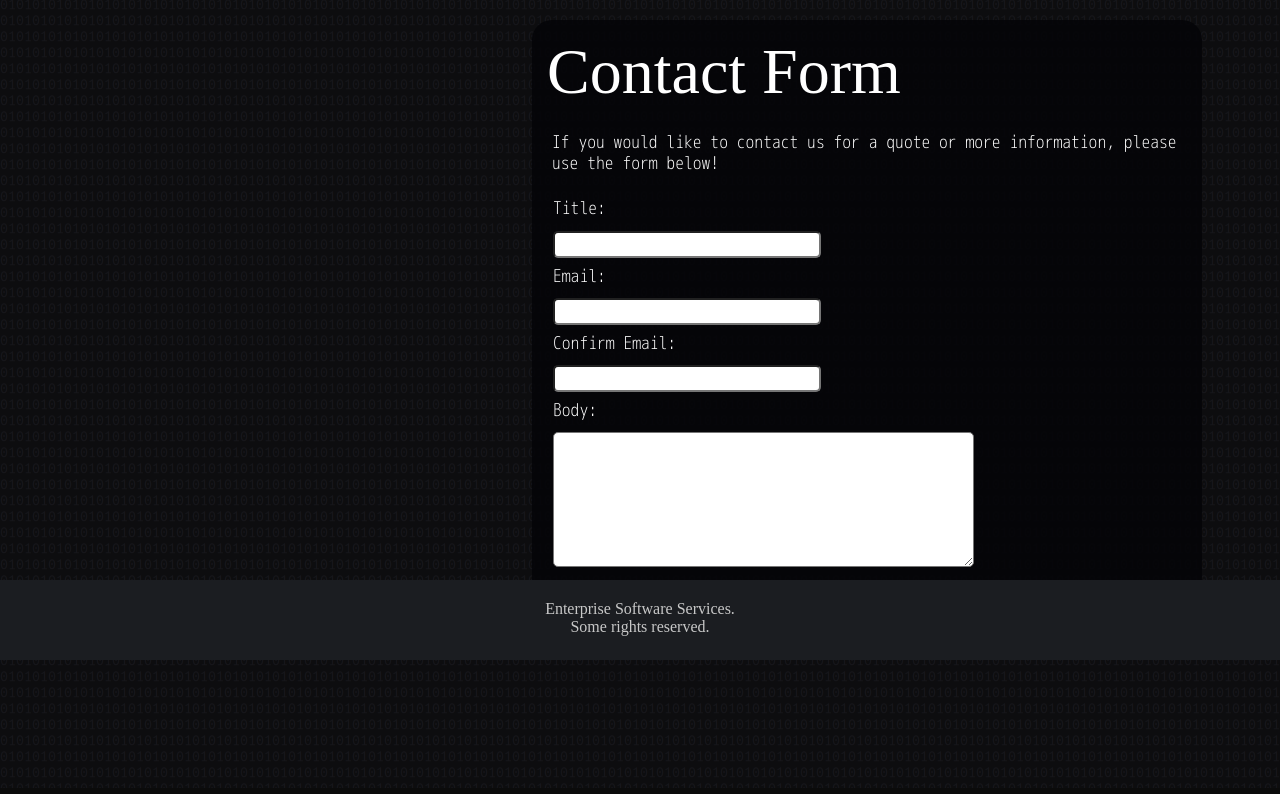
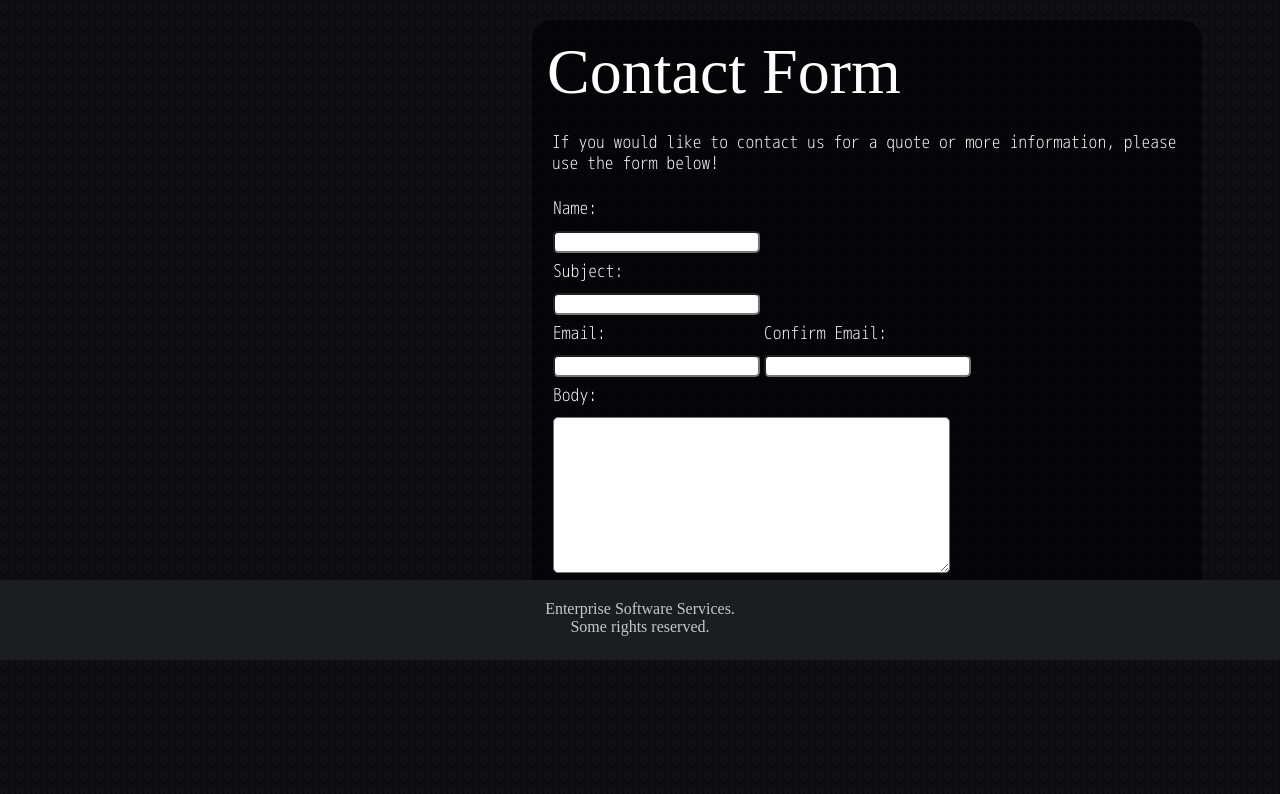
Before and after one commit to EnterpriseSoftwareServices/ESS-website, a Django app: template ESS/templates/contact.html in a window 1280 px wide. Shown: the part 140-934 px from the top of the page. Run offline with Django 3.2, Linux system fonts and the light colour scheme; the template is opened without the code that fills it, so the values that code supplies are empty; some libraries are stand-ins or nearby versions; some web fonts are replaced.

Commit message:
Added some content. Tweaked frontend.

```diff
--- a/ESS/templates/base.html
+++ b/ESS/templates/base.html
@@ -6,8 +6,6 @@
     {% load staticfiles %}
     <script src="{% static 'js/jquery-3.1.1.min.js' %}"></script>
     <script src="{% static 'js/scripts.js' %}"></script>
-    <!--<script src="{% static 'js/bootstrap.min.js' %}"></script>
-    <script src="{% static 'js/settings.js' %}" type="text/javascript"></script>-->
     <link href="{% static 'css/main.css' %}" rel="stylesheet">
     <link href="{% static 'css/main-tiny.css' %}" media="(max-width:900px)" rel="stylesheet">
     <link href="{% static 'css/main-small.css' %}" media="(max-width:1095px) and (min-width:901px)" rel="stylesheet">
--- a/ESS/templates/contact.html
+++ b/ESS/templates/contact.html
@@ -11,28 +11,30 @@
     {% csrf_token %}
     <table>
       <tr>
-        <td>Title:</td>
+        <td>Name:</td>
       </tr>
       <tr>
-        <td><input type="text" id="title"></td>
+        <td><input type="text" id="name"></td>
+      </tr>
+      <tr>
+        <td>Subject:</td>
+      </tr>
+      <tr>
+        <td><input type="text" id="subject"></td>
       </tr>
       <tr>
         <td>Email:</td>
+        <td>Confirm Email:</td>
       </tr>
       <tr>
         <td><input type="text" id="email"></td>
-      </tr>
-      <tr>
-        <td>Confirm Email:</td>
-      </tr>
-      <tr>
         <td><input type="text" id="confirmEmail"></td>
       </tr>
       <tr>
         <td>Body:</td>
       </tr>
       <tr>
-        <td colspan="2"><textarea cols="50" rows="10" id="body"></textarea></td>
+        <td colspan="2"><textarea cols="47" rows="10" id="body"></textarea></td>
       </tr>
     </table>
     <div class="g-recaptcha" data-sitekey="{{recaptchaKey}}" data-callback="enableBtn"></div>
--- a/ESS/templates/navbar.html
+++ b/ESS/templates/navbar.html
@@ -1,14 +1,16 @@
 {% load staticfiles %}
 <div class="center">
   <div class="navbarTop">
+    <a href="/">
       <div id="logoSect">
         <div class="miniLogo">
           <img src="{% static 'img/logo.png' %}" class="logo">
         </div>
         <div class="textLogo">
-        <a href="/"><img src="{% static 'img/logo_text.png' %}" class="logo-text"></a>
+          <img src="{% static 'img/logo_text.png' %}" class="logo-text">
         </div>
       </div>
+    </a>
     <div id="navbar" class="navOptions">
       <div id="Services">
         Services
--- a/ESS/urls.py
+++ b/ESS/urls.py
@@ -19,7 +19,6 @@ from django.contrib import admin
 import views
 
 urlpatterns = [
-    #url(r'^supersecretadminpage$', admin.site.urls),
     url(r'^(?P<urlendpoint>.*)\/$', views.redirectWithoutSlash),
     url(r'^$', views.index),
 
--- a/static/css/main-large.css
+++ b/static/css/main-large.css
@@ -1,16 +1,17 @@
 html {
   overflow: scroll;
-    /*overflow-x: hidden;*/
 }
 
 @font-face {
   font-family: "Gilroy-bold";
   src: url('../fonts/Gilroy/gilroy-extrabold.otf');
 }
+
 @font-face {
   font-family: "Gilroy-light";
   src: url('../fonts/Gilroy/gilroy-light.otf');
 }
+
 @font-face {
   font-family: "Mplus-1m-light";
   src: url('../fonts/M-1m/mplus-1m-light.ttf');
@@ -28,13 +29,13 @@ body {
   margin-left: auto;
   margin-right: auto;
 }
+
 td {
   padding-top: 5px;
 }
 
 form input{
   margin-top: 3px;
-  font-size: 1em;
   line-height: 1.2em;
   border-radius: 5px;
 }
@@ -42,13 +43,11 @@ form input{
 form textarea {
   margin-top: 3px;
   font-size: 0.9em;
-  line-height: 1em;
   border-radius: 5px;
 }
 
 div.navItem {
   border-bottom: 3px solid rgba(192, 192, 192, 0);
-  /* ^- the important bit. RGB 192,192,192 is the same as #C0C0C0*/
 
   -webkit-transition: border 600ms ease;
   -moz-transition: border 600ms ease;
@@ -72,7 +71,6 @@ div.navItem:hover {
   border-radius: 20px;
   min-height: 10%;
   position: relative;
-  /*float: right;*/
   left: 40%;
   margin: 20px;
   margin-bottom: 160px;
@@ -88,7 +86,6 @@ div.navItem:hover {
   top: 0;
   left: 0;
 
-  font-size: 1em;
   margin-left: auto;
   margin-right: auto;
 }
@@ -127,12 +124,7 @@ div.navItem:hover {
   height: 120px;
   max-width: 100%;
   margin: 0px;
-
-  /*position: absolute;*/
   top: 0px;
-  /*right: 0;*/
-  /*left: 50%;*/
-  /*margin-left: -50%;*/
   margin-left: auto;
   margin-right: auto;
 }
@@ -156,7 +148,7 @@ div.navItem:hover {
   margin-left: 0px !important;
   display: none;
   width: 180px;
-  font-size: 0.4em !important;
+  font-size: 0.5em !important;
   z-index: 1000;
 
 }
@@ -214,6 +206,7 @@ div.navItem:hover {
   margin-left: auto;
   margin-right: auto;
 }
+
 .footer {
   width: 1100px;
   height: 60px;
@@ -223,7 +216,6 @@ div.navItem:hover {
   right: 0;
   left: 0;
 
-  font-size: 1em;
   padding-top: 20px;
   margin-left: auto;
   margin-right: auto;
--- a/static/css/main-small.css
+++ b/static/css/main-small.css
@@ -1,6 +1,5 @@
 html {
-    overflow: scroll;
-    /*overflow-x: hidden;*/
+  overflow: scroll;
 }
 
 body {
@@ -13,26 +12,23 @@ body {
   margin-left: auto;
   margin-right: auto;
 }
+
 td {
   padding-top: 5px;
 }
 
 form input{
-  font-size: 1em;
   line-height: 1.2em;
   border-radius: 5px;
 }
 
 form textarea {
   font-size: 0.9em;
-  line-height: 1em;
   overflow: scroll;
 }
 
 div.navItem {
   border-bottom: 3px solid rgba(192, 192, 192, 0);
-  /* ^- the important bit. RGB 192,192,192 is the same as #C0C0C0*/
-
   -webkit-transition: border 600ms ease;
   -moz-transition: border 600ms ease;
   -ms-transition: border 600ms ease;
@@ -45,16 +41,12 @@ div.navItem:hover {
   border-bottom: 3px solid rgba(192, 192, 192, 1);
 }
 
-.contactForm {
-}
-
 .content {
   padding: 1%;
   width: 75%;
   border-radius: 20px;
   min-height: 50%;
   position: relative;
-  /*float: right;*/
   left: 10%;
   margin-top: 20%;
   margin-bottom: 20%;
@@ -113,12 +105,7 @@ div.navItem:hover {
   height: 120px;
   max-width: 100%;
   margin: 0px;
-
-  /*position: absolute;*/
   top: 0px;
-  /*right: 0;*/
-  /*left: 50%;*/
-  /*margin-left: -50%;*/
   margin-left: auto;
   margin-right: auto;
 }
@@ -142,7 +129,7 @@ div.navItem:hover {
   margin-left: 0px !important;
   display: none;
   width: 180px;
-  font-size: 0.4em !important;
+  font-size: 0.5em !important;
   z-index: 1000;
 
 }
@@ -163,9 +150,6 @@ div.navItem:hover {
   height: 134px;
   border-bottom-right-radius: 7px;
   border-bottom-left-radius: 7px;
-}
-
-#Services {
 }
 
 .textLogo {
@@ -199,6 +183,7 @@ div.navItem:hover {
   margin-left: auto;
   margin-right: auto;
 }
+
 .footer {
   bottom: 0;
   right: 0;
--- a/static/css/main-tiny.css
+++ b/static/css/main-tiny.css
@@ -1,6 +1,5 @@
 html {
     overflow: scroll;
-    /*overflow-x: hidden;*/
 }
 
 body {
@@ -13,25 +12,23 @@ body {
   margin-left: auto;
   margin-right: auto;
 }
+
 td {
   padding-top: 5px;
 }
 
 form input{
-  font-size: 1em;
   line-height: 1.2em;
   border-radius: 5px;
 }
 
 form textarea {
   font-size: 0.9em;
-  line-height: 1em;
   overflow: scroll;
 }
 
 div.navItem {
   border-bottom: 3px solid rgba(192, 192, 192, 0);
-  /* ^- the important bit. RGB 192,192,192 is the same as #C0C0C0*/
 
   -webkit-transition: border 600ms ease;
   -moz-transition: border 600ms ease;
@@ -45,16 +42,12 @@ div.navItem:hover {
   border-bottom: 3px solid rgba(192, 192, 192, 1);
 }
 
-.contactForm {
-}
-
 .content {
   padding: 1%;
   width: 75%;
   border-radius: 20px;
   min-height: 50%;
   position: relative;
-  /*float: right;*/
   left: 10%;
   margin-top: 150px;
   margin-bottom: 150px;
@@ -112,12 +105,7 @@ div.navItem:hover {
   height: 120px;
   max-width: 100%;
   margin: 0px;
-
-  /*position: absolute;*/
   top: 0px;
-  /*right: 0;*/
-  /*left: 50%;*/
-  /*margin-left: -50%;*/
   margin-left: auto;
   margin-right: auto;
 }
@@ -141,7 +129,7 @@ div.navItem:hover {
   margin-left: 0px !important;
   display: none;
   width: 180px;
-  font-size: 0.4em !important;
+  font-size: 0.7em !important;
   z-index: 1000;
 
 }
@@ -161,9 +149,6 @@ div.navItem:hover {
   height: 67px;
   border-bottom-right-radius: 7px;
   border-bottom-left-radius: 7px;
-}
-
-#Services {
 }
 
 .textLogo {
--- a/static/css/main.css
+++ b/static/css/main.css
@@ -1,16 +1,17 @@
 html {
   overflow: scroll;
-    /*overflow-x: hidden;*/
 }
 
 @font-face {
   font-family: "Gilroy-bold";
   src: url('../fonts/Gilroy/gilroy-extrabold.otf');
 }
+
 @font-face {
   font-family: "Gilroy-light";
   src: url('../fonts/Gilroy/gilroy-light.otf');
 }
+
 @font-face {
   font-family: "Mplus-1m-light";
   src: url('../fonts/M-1m/mplus-1m-light.ttf');
@@ -31,12 +32,6 @@ form input {
 a {
   color: white;
   text-decoration: none;
-}
-
-div.navItem {
-}
-
-div.navItem:hover {
 }
 
 .contactForm {
@@ -72,9 +67,6 @@ div.navItem:hover {
   font-family: "Gilroy-light";
 }
 
-.navOptions {
-}
-
 .navbarTop {
   background-color #1B1D21;
   color: #C8C8C8;
@@ -86,14 +78,8 @@ div.navItem:hover {
   color: white;
 }
 
-.miniLogo .logo {
-}
-
 .navbarTop div .dropdown {
   background-color: rgba(0,0,0,0.9);
-}
-
-.dropdown div {
 }
 
 .miniItem {
@@ -105,17 +91,8 @@ div.navItem:hover {
   display: inline-block;
 }
 
-#Services {
-}
-
 .textLogo {
   display: inline-block;
-}
-
-.textLogo .logo-text {
-}
-
-.g-recaptcha {
 }
 
 .contactForm #errorMessages {
--- a/static/js/scripts.js
+++ b/static/js/scripts.js
@@ -24,7 +24,8 @@ function displayErrorMessage(msg) {
 };
 
 function submitContact() {
-  var title = $('#title').val();
+  var name = $('#name').val();
+  var subject = $('#subject').val();
   var email = $('#email').val();
   var confirmEmail = $('#confirmEmail').val();
   var body = $('#body').val();
@@ -32,8 +33,13 @@ function submitContact() {
 
   var recaptchaResponse = $('#recaptcha-response').val();
 
-  if (title == "") {
-    displayErrorMessage("Please enter a title for the email");
+  if (name == "") {
+    displayErrorMessage("Please enter your name!");
+    return
+  }
+
+  if (subject == "") {
+    displayErrorMessage("Please enter a subject for the email!");
     return
   }
 
@@ -52,10 +58,9 @@ function submitContact() {
     return
   }
 
-  console.log(title)
-  console.log(body)
   $.post("/api/submitContact", {
-    "title": title,
+    "name": name,
+    "subject": subject,
     "email": email,
     "body": body,
     "csrfmiddlewaretoken": csrf,
```
Also changed, not shown: ESS/templates/index.html (+6 -1 lines), ESS/utilEmail.py (+7 -3 lines), ESS/views.py (+5 -3 lines). Lines whose indentation alone changed are shown as unchanged.
